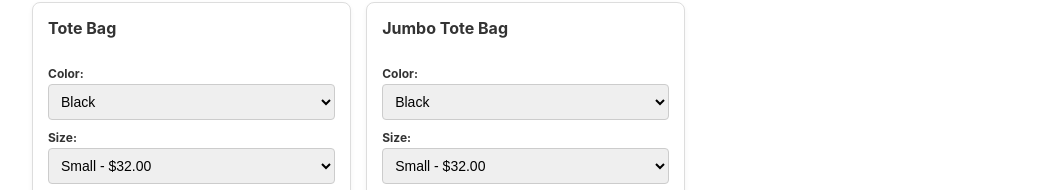
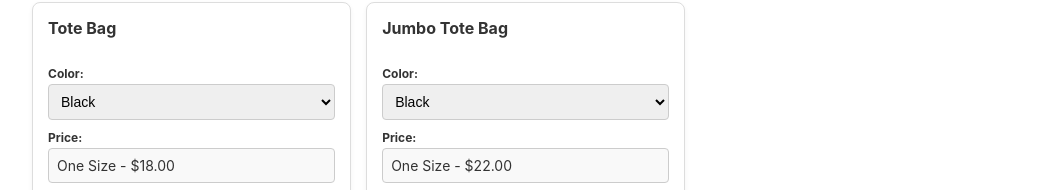
Before and after one commit to newjerseyyouthsymphony/store, a plain HTML site: page index.html in a window 1280 px wide. Shown: the part 1100-1290 px from the top of the page, without its empty margins (108-1166 px from the left). Drawn offline with Linux system fonts and the light colour scheme.

Commit message:
Update products 5 & 6 to be one-size items without size dropdowns

```diff
--- a/index.html
+++ b/index.html
@@ -186,7 +186,7 @@
                     <button class="btn-add" onclick="addItem('Sweatpants','item4')">Add to Cart</button>
                 </div>
 
-                <!-- Item 5: Tote Bag -->
+                <!-- Item 5: Tote Bag (One Size) -->
                 <div class="product-card">
                     <div>
                         <div class="product-title">Tote Bag</div>
@@ -197,26 +197,16 @@
                             <option value="Navy">Navy</option>
                             <option value="Natural">Natural</option>
                         </select>
-                        <label>Size:</label>
-                        <select id="size-item5">
-                            <!-- IMPORTANT: replace price_PASTE_ID_HERE with your Stripe Price IDs (price_...) -->
-                            <option value="price_PASTE_ID_HERE,Small,32.00">Small - $32.00</option>
-                            <option value="price_PASTE_ID_HERE,Medium,32.00">Medium - $32.00</option>
-                            <option value="price_PASTE_ID_HERE,Large,32.00">Large - $32.00</option>
-                            <option value="price_PASTE_ID_HERE,X-Large,32.00">X-Large - $32.00</option>
-                            <option value="price_PASTE_ID_HERE,2X-Large,33.00">2X-Large - $33.00</option>
-                            <option value="price_PASTE_ID_HERE,3X-Large,34.00">3X-Large - $34.00</option>
-                            <option value="price_PASTE_ID_HERE,Youth Medium,30.00">Youth Medium - $30.00</option>
-                            <option value="price_PASTE_ID_HERE,Youth Large,30.00">Youth Large - $30.00</option>
-                            <option value="price_PASTE_ID_HERE,Youth X-Large,30.00">Youth X-Large - $30.00</option>
-                        </select>
+                        <label>Price:</label>
+                        <div style="padding: 8px; font-size: 14px; border-radius: 4px; border: 1px solid #ccc; background: #f9f9f9;">One Size - $18.00</div>
+                        <input type="hidden" id="size-item5" value="price_PASTE_ID_HERE,One Size,18.00">
                         <label>Qty:</label>
                         <input type="number" id="qty-item5" value="1" min="1">
                     </div>
                     <button class="btn-add" onclick="addItem('Tote Bag','item5')">Add to Cart</button>
                 </div>
 
-                <!-- Item 6: Jumbo Tote Bag -->
+                <!-- Item 6: Jumbo Tote Bag (One Size) -->
                 <div class="product-card">
                     <div>
                         <div class="product-title">Jumbo Tote Bag</div>
@@ -225,19 +215,9 @@
                             <option value="Black">Black</option>
                             <option value="Natural">Natural</option>
                         </select>
-                        <label>Size:</label>
-                        <select id="size-item6">
-                            <!-- IMPORTANT: replace price_PASTE_ID_HERE with your Stripe Price IDs (price_...) -->
-                            <option value="price_PASTE_ID_HERE,Small,32.00">Small - $32.00</option>
-                            <option value="price_PASTE_ID_HERE,Medium,32.00">Medium - $32.00</option>
-                            <option value="price_PASTE_ID_HERE,Large,32.00">Large - $32.00</option>
-                            <option value="price_PASTE_ID_HERE,X-Large,32.00">X-Large - $32.00</option>
-                            <option value="price_PASTE_ID_HERE,2X-Large,33.00">2X-Large - $33.00</option>
-                            <option value="price_PASTE_ID_HERE,3X-Large,34.00">3X-Large - $34.00</option>
-                            <option value="price_PASTE_ID_HERE,Youth Medium,30.00">Youth Medium - $30.00</option>
-                            <option value="price_PASTE_ID_HERE,Youth Large,30.00">Youth Large - $30.00</option>
-                            <option value="price_PASTE_ID_HERE,Youth X-Large,30.00">Youth X-Large - $30.00</option>
-                        </select>
+                        <label>Price:</label>
+                        <div style="padding: 8px; font-size: 14px; border-radius: 4px; border: 1px solid #ccc; background: #f9f9f9;">One Size - $22.00</div>
+                        <input type="hidden" id="size-item6" value="price_PASTE_ID_HERE,One Size,22.00">
                         <label>Qty:</label>
                         <input type="number" id="qty-item6" value="1" min="1">
                     </div>
```
